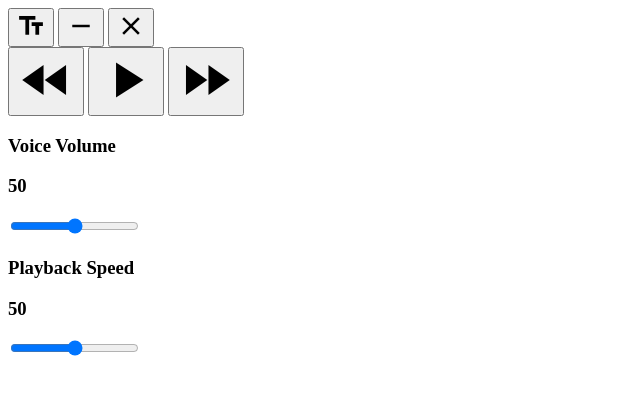
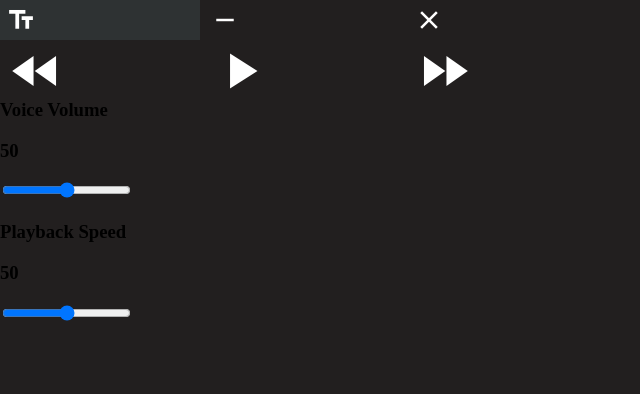
Before and after one commit to wstewa25/Dynamic-TTS, a browser extension: page miniplayer.html in a window 1280 px wide. Shown: the whole page, without its empty margins (0-640 px from the left). Drawn offline with Linux system fonts and the light colour scheme.

Commit message:
Added miniplayer css file

```diff
--- /dev/null
+++ b/css/miniplayerStyle.css
@@ -0,0 +1,24 @@
+body {
+    background-color: #221f1f;
+    margin: 0px;
+  }
+
+  button {
+    height: 40px;
+    width: 200px;
+    background-color: #221f1f;
+    color: white;
+    border: none;
+    text-align: left;
+    font-size: 20px;
+  }
+
+  button:hover {
+    background-color: #2e3233
+  }
+
+  .material-icons {
+    margin-right: 10px;
+    padding: 0px;
+    vertical-align: middle;
+  }
--- a/miniplayer.html
+++ b/miniplayer.html
@@ -3,7 +3,7 @@
 
 <head>
     <meta charset="UTF-8">
-    <link rel="stylesheet" href="miniscreenStyle.css">
+    <link rel="stylesheet" href="./css/miniplayerStyle.css">
     <link rel="stylesheet" href="https://fonts.googleapis.com/icon?family=Material+Icons">
     <title>Miniscreen Test</title>
 </head>
```
